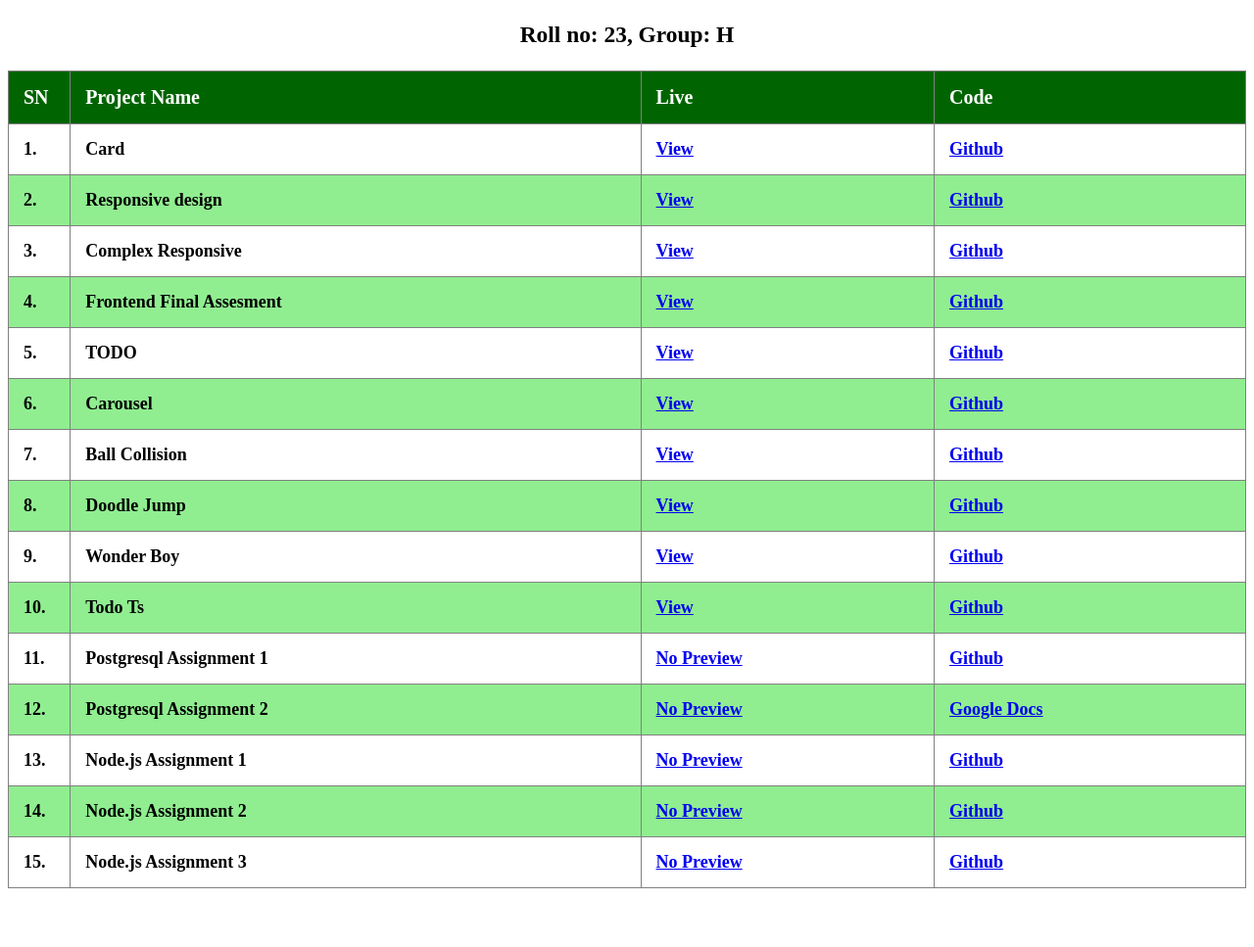
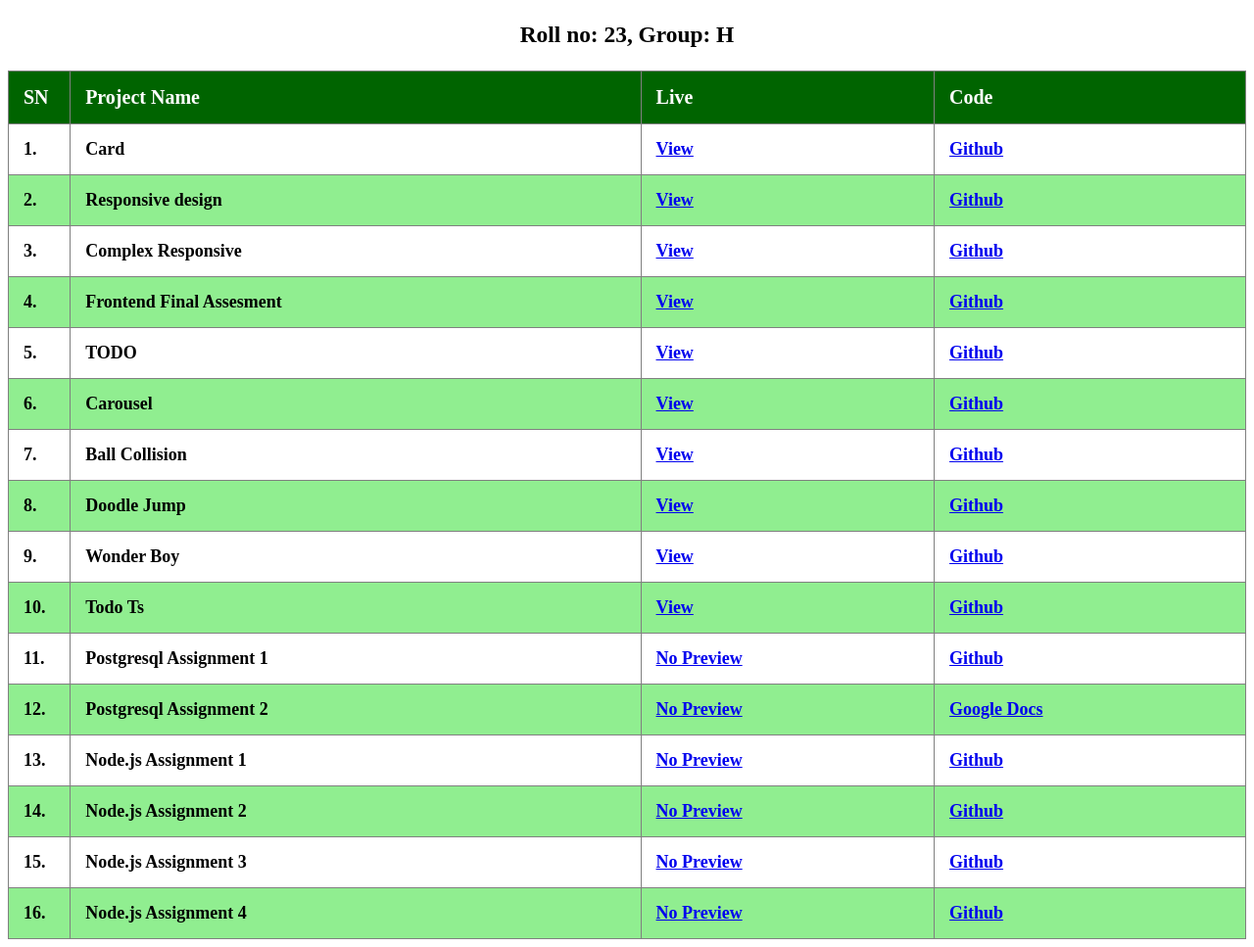
Before and after one commit to romanpoudel/leapfrog-projects, a plain HTML site: page index.html in a window 1280 px wide. Shown: the part 62-1029 px from the top of the page at 98% size. Before the commit the page ends 977 px from the top, so only its background shows below. Drawn offline with Linux system fonts and the light colour scheme.

Commit message:
node.js assignment 4

```diff
--- a/index.html
+++ b/index.html
@@ -298,6 +298,21 @@
 						>
 					</td>
 				</tr>
+				<tr>
+					<td>16.</td>
+					<td>Node.js Assignment 4</td>
+					<td>
+						<a href="#">No Preview</a>
+					</td>
+					<td>
+						<a
+							href="https://github.com/romanpoudel/todo-api/tree/pagination-filtering"
+							target="_blank"
+							rel="noopener"
+							>Github</a
+						>
+					</td>
+				</tr>
 			</tbody>
 		</table>
 	</body>
```
